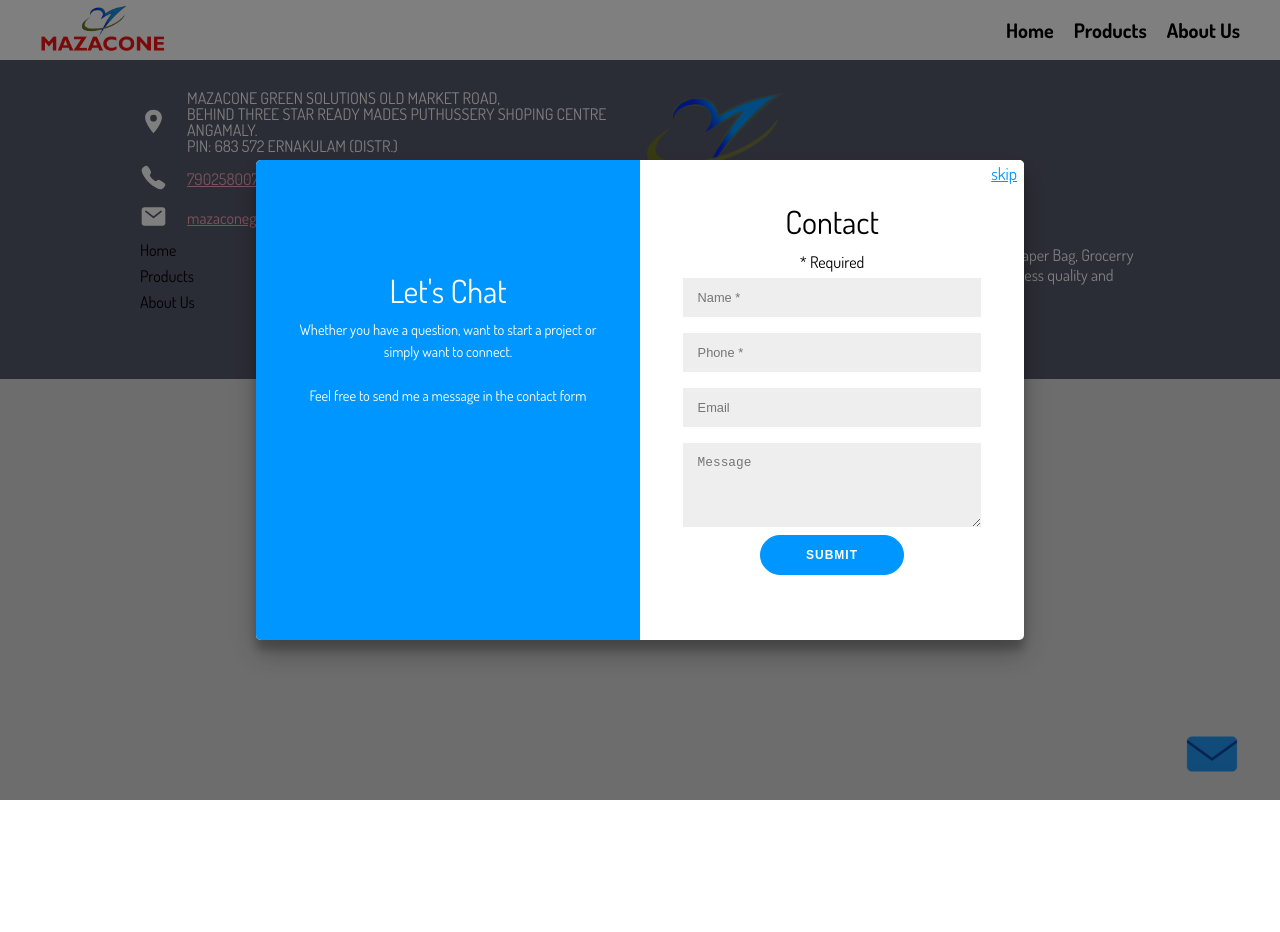
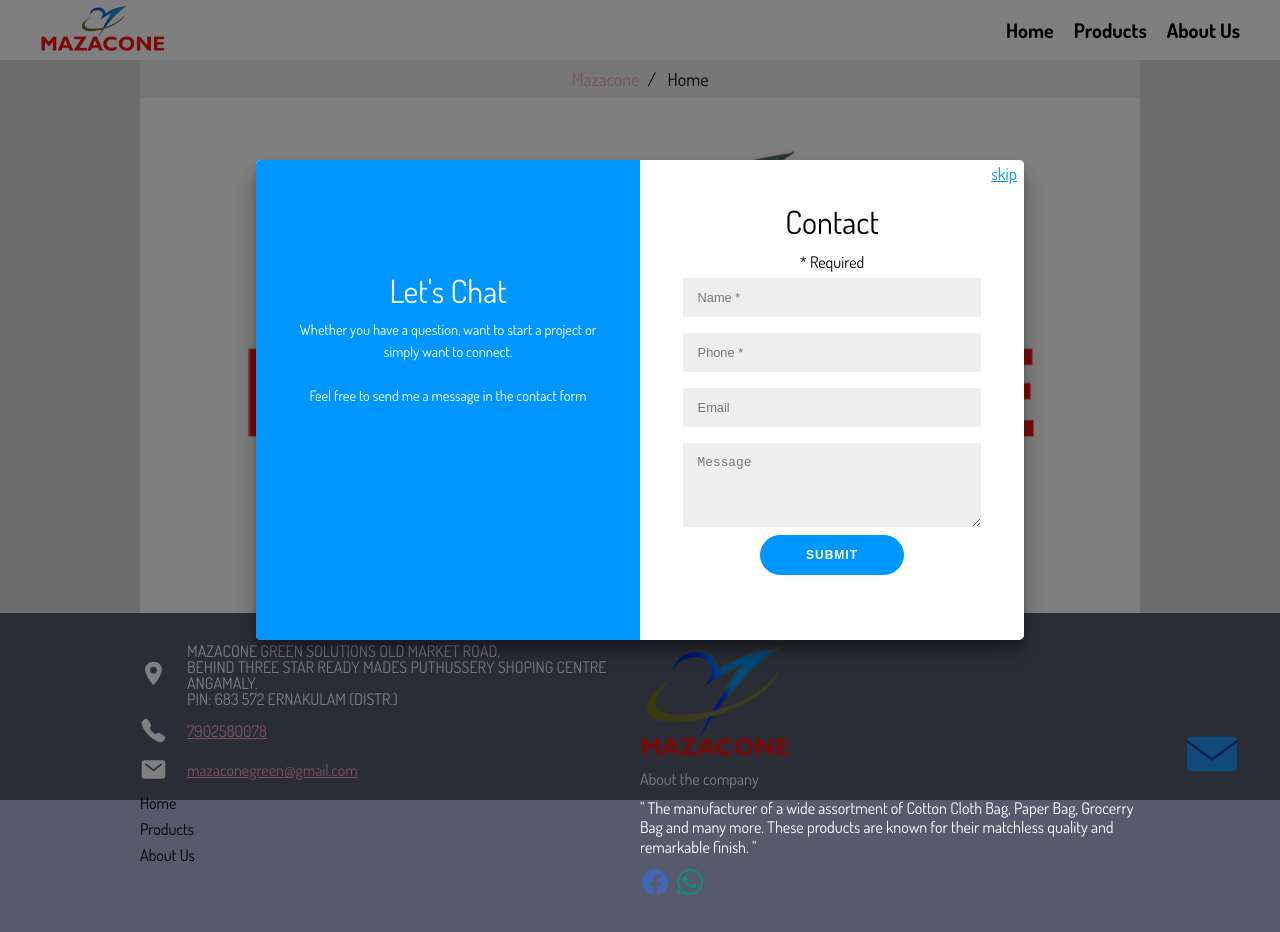
Before and after one commit to Harishps1905/mazacone-green-solutions, a React (Create React App) app: page / in a window 1280 px wide. Before the commit the page ends 800 px from the top, so only its background shows below. Built offline with nearby package versions, Linux system fonts and the light colour scheme.

Commit message:
home started

```diff
--- a/package.json
+++ b/package.json
@@ -1,5 +1,4 @@
 {
-  "homepage": "https://Harishps1905.github.io/mazacone-green-solutions",
   "name": "mazacone-green-solutions",
   "version": "0.1.0",
   "private": true,
--- a/src/App.js
+++ b/src/App.js
@@ -4,6 +4,7 @@
 import Navigation from "./components/Navigation/Navigation";
 import Footer from "./components/Footer/Footer";
 import Contactform from "./components/Contactform/Contactform";
+import Home from "./components/pages/Home/Home";
 import Products from "./components/pages/Products/Products";
 import Services from "./components/pages/Services/Services";
 import AboutUs from "./components/pages/AboutUs/AboutUs";
@@ -73,6 +74,7 @@
           <div id="contactLogo" onClick={this.popupHandler}></div>
           <div className="pagescontainer">
             <Routes>
+              <Route path="/" element={<Home />} />
               <Route path="/Products" element={<Products />} />
               {/* <Route path="/Services" element={<Services />} /> */}
               <Route path="/AboutUs" element={<AboutUs />} />
--- a/src/components/Breadcrumb/Breadcrumb.css
+++ b/src/components/Breadcrumb/Breadcrumb.css
@@ -1,5 +1,5 @@
 ul.breadcrumb {
-  padding: 10px 16px;
+  padding: 10px 16px !important;
   list-style: none;
   background-color: #eee;
 }
--- a/src/components/Product/Imgslider/Imgslider.js
+++ b/src/components/Product/Imgslider/Imgslider.js
@@ -1,32 +1,36 @@
 import * as React from "react";
 import { useState, useEffect } from "react";
+let myCounter = 0;
+let timeout = null;
 
 const Imgslider = ({ productimgs }) => {
-  const [image, setimage] = useState(null);
-  useEffect(() => {
-    let count = 0;
-    setimage(productimgs[count]);
-    let change = () => {
-      count == productimgs.length - 1 ? (count = 0) : count++;
-      setimage(productimgs[count]);
-    };
-    setInterval(() => {
-      change();
-    }, 2000);
-  }, []);
+  const [count, setcount] = useState(0);
+  const [image, setimage] = useState(productimgs[0]);
 
-  // return productimgs.length == 1 ? (
-  //   <img src={productimgs} alt="Omar Dsoky" />
-  // ) : (
-  //   <img src={image} alt="Omar Dsoky" />
-  // );
+  // useEffect(() => {
+  //   return () => clearInterval(timeout);
+  // }, []);
 
-  if (productimgs.length == 1) {
-    return <img src={productimgs} alt="Omar Dsoky" />;
-  } else if (productimgs.length > 1) {
-    return <img src={image} alt="Omar Dsoky" />;
-  }
-  // return <img src={image} alt="Omar Dsoky" />;
+  // myCounter = count;
+  // timeout = setInterval(() => {
+  //   count == image.length - 1 ? setcount(0) : setcount((count) => count + 1);
+  //   setimage(productimgs[myCounter]);
+  //   console.log(count);
+  // }, 2000);
+  ///////////////////////////////////////////////
+  // useEffect(() => {
+  //   const interval = setInterval(() => {}, 1000);
+  //   return () => clearInterval(timeout);
+  // }, []);
+  // let change = () => {
+  //   count == image.length - 1 ? setcount(0) : setcount(count++);
+  //   setimage(image[count]);
+  //   console.log(image);
+  // };
+
+  // Also don't forget this
+
+  return <img src={image} alt="Omar Dsoky" />;
 };
 
 export default Imgslider;
--- a/src/components/Product/Product.js
+++ b/src/components/Product/Product.js
@@ -3,7 +3,7 @@
 import "./Product.css";
 // import "./ProductsImages/3jpg";
 import "bootstrap";
-import Imgslider from "./Imgslider/Imgslider";
+// import Imgslider from "./Imgslider/Imgslider";
 
 const Product = ({ products }) => {
   const DimThick = ({ DT }) => {
@@ -81,11 +81,7 @@
           {/* Start product image & Information */}
 
           <div className="product-image">
-            {/* {product.src.length == 1 ? (
-              <img src="./ProductsImages/3jpg" alt="Omar Dsoky" />
-            ) : ( */}
-            <Imgslider productimgs={product.src} />
-            {/* )} */}
+            <img src={product.src} alt="Omar Dsoky" />
 
             <div className="info">
               {/* <!-- 	Product Name --> */}
--- /dev/null
+++ b/src/components/pages/Home/Banner/Banner.css
@@ -0,0 +1,26 @@
+#banner {
+  width: 100%;
+  height: auto;
+  background-color: #fff;
+}
+.banner {
+  display: flex;
+  flex-direction: column;
+  align-items: center;
+}
+.banner div {
+  text-align: center;
+}
+.bannerlogo {
+  padding: 20px 0 0;
+  width: 80%;
+}
+.logop1 {
+  font-family: "DosisBold";
+  color: green;
+  font-size: 28px;
+}
+.logop2 {
+  font-family: "DosisBold";
+  font-size: 28px;
+}
--- /dev/null
+++ b/src/components/pages/Home/Banner/Banner.js
@@ -0,0 +1,18 @@
+import React from "react";
+import "./Banner.css";
+import logo from "../../../../assets/mazacone_txt_logo2x.png";
+
+const Banner = () => {
+  return (
+    <section id="banner">
+      <div className="banner">
+        <div>
+          <img className="bannerlogo" src={logo} />
+        </div>
+        <div>right</div>
+      </div>
+    </section>
+  );
+};
+
+export default Banner;
--- /dev/null
+++ b/src/components/pages/Home/Home.js
@@ -0,0 +1,14 @@
+import React from "react";
+import Breadcrumb from "../../Breadcrumb/Breadcrumb";
+import Banner from "./Banner/Banner";
+
+const Home = () => {
+  return (
+    <div>
+      <Breadcrumb Page="Home" />
+      <Banner />
+    </div>
+  );
+};
+
+export default Home;
--- a/src/components/pages/Products/Products.js
+++ b/src/components/pages/Products/Products.js
@@ -8,18 +8,18 @@
 import medicinecpc from "./ProductsImages/medicinecpc.jpg";
 import bakeryfoldingcpc from "./ProductsImages/bakeryfoldingcpc.jpg";
 import pcb1 from "./ProductsImages/pcb1.jpg";
-import pcb2 from "./ProductsImages/pcb2.jpg";
-import pcb3 from "./ProductsImages/pcb3.jpg";
-import pcb4 from "./ProductsImages/pcb4.jpg";
-import pcb5 from "./ProductsImages/pcb5.jpg";
-import pcb6 from "./ProductsImages/pcb6.jpg";
-import pcb7 from "./ProductsImages/pcb7.jpg";
+// import pcb2 from "./ProductsImages/pcb2.jpg";
+// import pcb3 from "./ProductsImages/pcb3.jpg";
+// import pcb4 from "./ProductsImages/pcb4.jpg";
+// import pcb5 from "./ProductsImages/pcb5.jpg";
+// import pcb6 from "./ProductsImages/pcb6.jpg";
+// import pcb7 from "./ProductsImages/pcb7.jpg";
 import pgt from "./ProductsImages/pgt.jpg";
 import pgw from "./ProductsImages/pgw.jpg";
 import cb1 from "./ProductsImages/cb1.jpg";
-import cb2 from "./ProductsImages/cb2.jpg";
-import cb3 from "./ProductsImages/cb3.jpg";
-import cb4 from "./ProductsImages/cb4.jpg";
+// import cb2 from "./ProductsImages/cb2.jpg";
+// import cb3 from "./ProductsImages/cb3.jpg";
+// import cb4 from "./ProductsImages/cb4.jpg";
 import nvdcb from "./ProductsImages/nvdcb.jpg";
 import nvwcb from "./ProductsImages/nvwcb.jpg";
 
@@ -96,7 +96,7 @@
     name: "PAPER CARRY BAG - BOX TYPE & V BOTTOM",
     type: "paper carry bags",
     Design: "Plain",
-    src: [pcb1, pcb2, pcb3, pcb4, pcb5, pcb6, pcb7],
+    src: [pcb1],
     Usage: "Medicals",
     Color: "As per requirement",
     Dimension: ["Customized sizes available upon requirement"],
@@ -126,7 +126,7 @@
     name: "CAKE BOXES",
     type: "Cake box",
     Design: "Customized upon requirement",
-    src: [cb1, cb2, cb3, cb4],
+    src: [cb1],
     Usage: "Cake shop",
     Color: "As per requirement",
     Dimension: ["Customized sizes available upon requirement"],
```
Also changed, not shown: src/assets/mazacone_txt_logo2x.png (added), src/components/pages/Home/Home.css (added).
